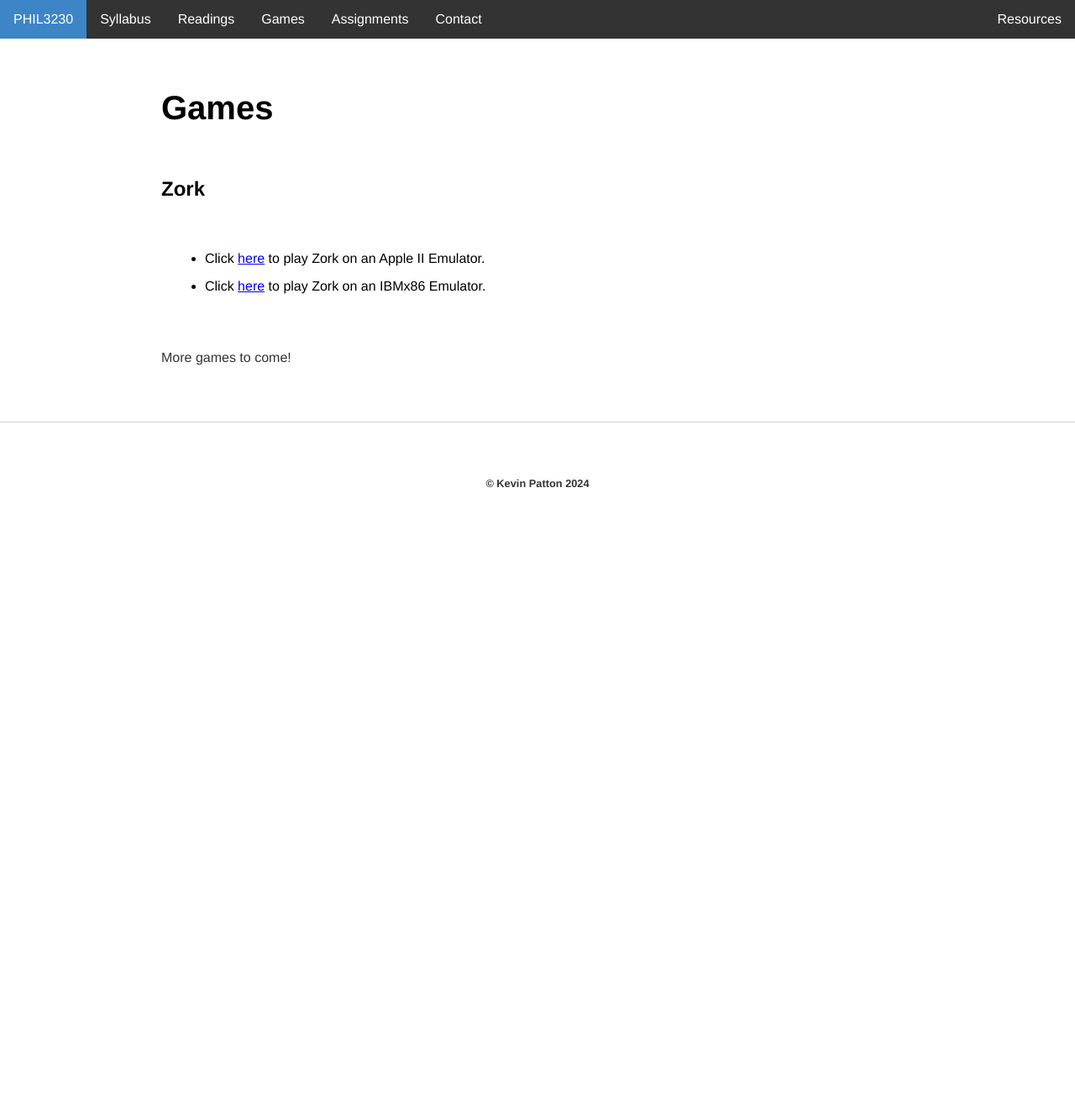
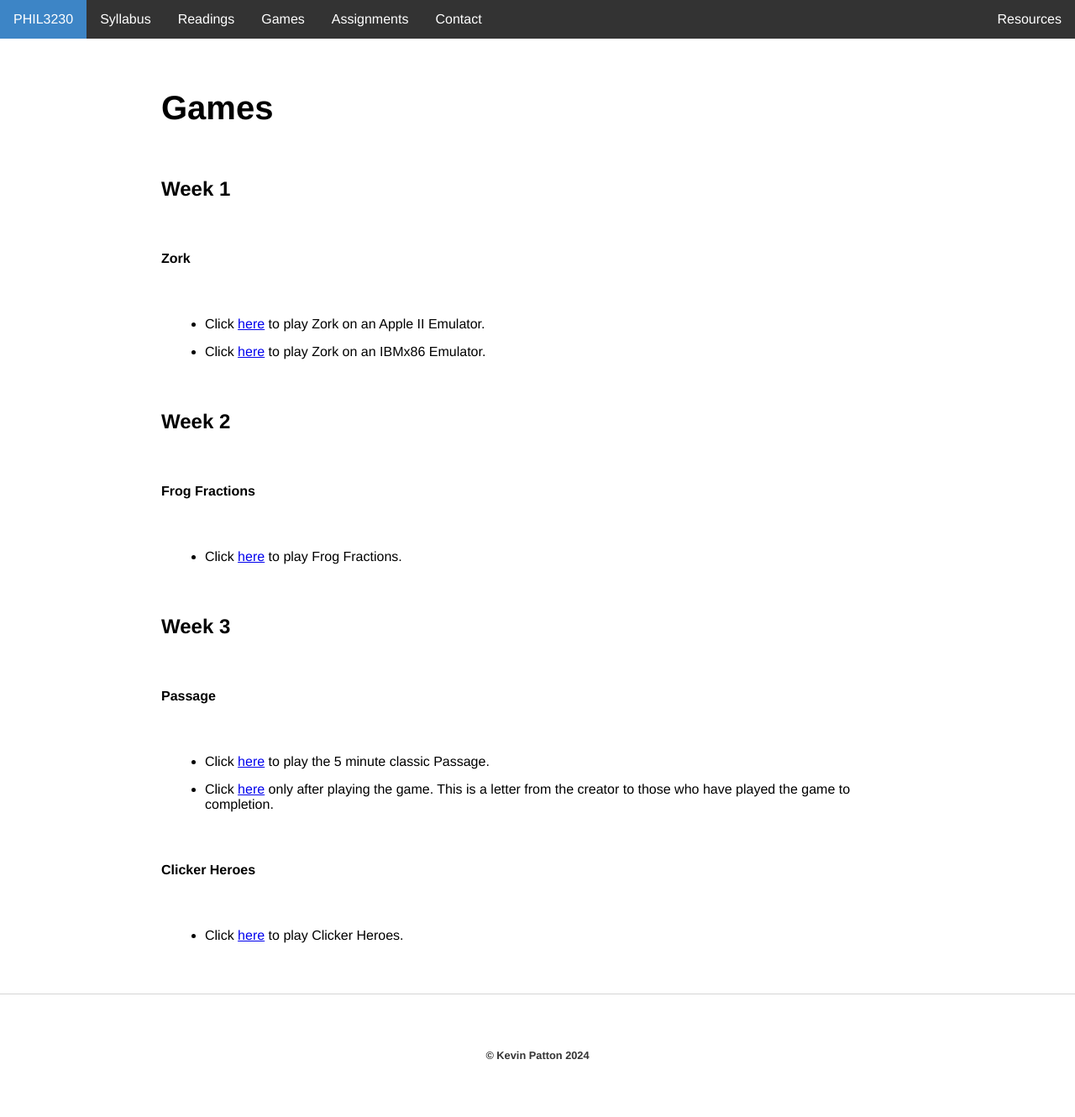
Before and after one commit to kevinjpatton/kevinjpatton.github.io, a Jekyll site: the page built from teaching/phil_3230/games/index.html, in a window 1280 px wide. Shown: the whole page at 84% size. Built offline with Jekyll 4.4.1, drawn with Linux system fonts in a browser that asks for light colours; Markdown is read by kramdown in place of the engine named in the settings; before the commit the page ends 900 px from its top, so only the background shows below that.

Commit message:
Update index.html

```diff
--- a/teaching/phil_3230/games/index.html
+++ b/teaching/phil_3230/games/index.html
@@ -3,9 +3,24 @@ layout: 3230
 title: Phil 3230 - Games
 ---
 <h1>Games</h1>
-<h2>Zork</h2>
+<h2>Week 1</h2>
+<h3>Zork</h3>
 <ul class="standard-list">
 <li>Click <a href="https://www.scullinsteel.com/apple2/#zork_1" target="_blank">here</a> to play Zork on an Apple II Emulator.</li>
 <li>Click <a href="https://www.pcjs.org/software/pcx86/game/infocom/zork1/" target="_blank">here</a> to play Zork on an IBMx86 Emulator.</li>
 </ul>
-<p>More games to come!</p>
+<h2>Week 2</h2>
+<h3>Frog Fractions</h3>
+<ul class="standard-list">
+<li>Click <a href="https://archive.org/details/frog-fractions" target="_blank">here</a> to play Frog Fractions.</li>
+</ul>
+<h2>Week 3</h2>
+<h3>Passage</h3>
+<ul class="standard-list">
+<li>Click <a href="http://passage.toolness.org/" target="_blank">here</a> to play the 5 minute classic Passage.</li>
+<li>Click <a href="https://hcsoftware.sourceforge.net/passage/statement.html" target="_blank">here</a> only after playing the game. This is a letter from the creator to those who have played the game to completion.</li>
+</ul>
+<h3>Clicker Heroes</h3>
+<ul class="standard-list">
+<li>Click <a href="https://www.clickerheroes.com/play.html" target="_blank">here</a> to play Clicker Heroes.</li>
+</ul>
```
